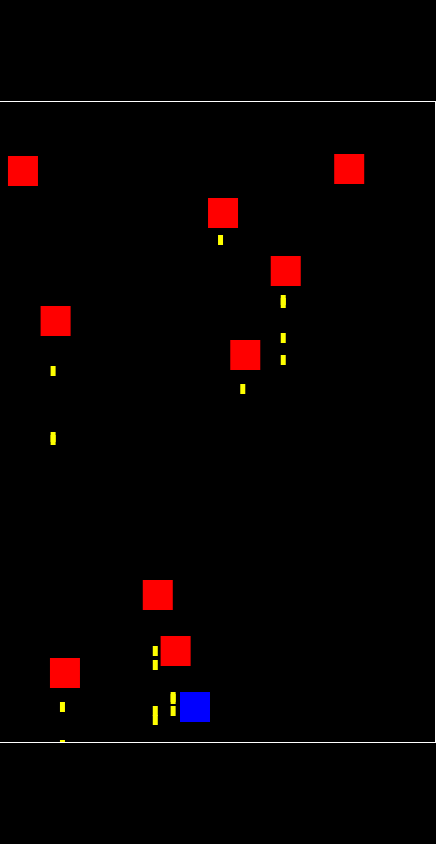
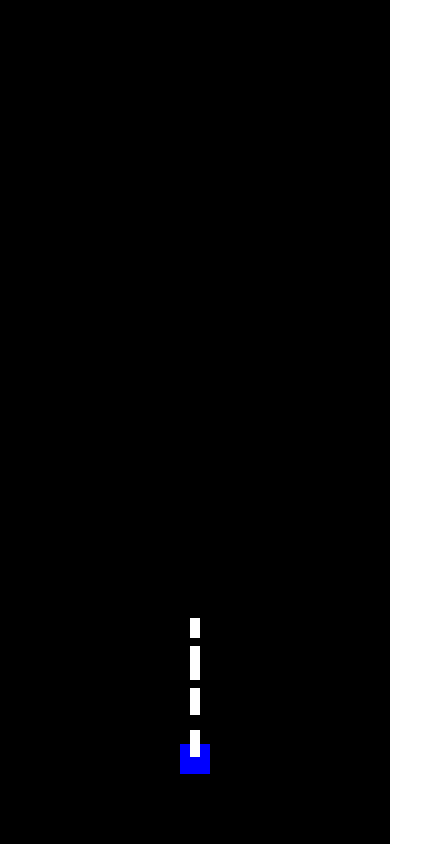
Before and after one commit to ryoo0930/testRepository, a plain HTML site: page index.html in a window 390 px wide. Shown: the whole page, 436 px wide, since content can reach past the window. Drawn offline with Linux system fonts and the light colour scheme.

Commit message:
Update 1
게임 오버시 다시 시작.
플레이어 탄막 생성 및 자동 발사.
탄막 크기 조절.
Pc와 모바일 환경에서의 조작 방법 변경

```diff
--- a/game.js
+++ b/game.js
@@ -1,35 +1,97 @@
 const canvas = document.getElementById('gameCanvas');
 const ctx = canvas.getContext('2d');
 
-// 캔버스 크기 설정
-canvas.width = 480;
-canvas.height = 640;
+// 브라우저 창 크기에 맞게 캔버스 크기 조정
+function resizeCanvas() {
+    canvas.width = window.innerWidth;
+    canvas.height = window.innerHeight;
+}
 
-const player = {
+window.addEventListener('resize', resizeCanvas);
+resizeCanvas();
+
+// 게임 상태 초기화
+let player, playerBullets, enemies, enemyBullets, keys;
+let isDragging = false; // 드래그 상태를 나타내는 변수
+let offsetX, offsetY; // 플레이어를 터치할 때의 오프셋 값
+
+function initGame() {
+    player = {
         x: canvas.width / 2 - 15,
-    y: canvas.height - 50,
+        y: canvas.height - 100,
         width: 30,
         height: 30,
         speed: 5,
         color: 'blue',
-    moveLeft: false,
-    moveRight: false
+        canShoot: true,  // 발사 가능 여부
+        shootCooldown: 100 // 탄막 재발사 대기 시간 (ms)
     };
 
-const bullets = [];
-const enemies = [];
-const enemyBullets = [];
-const keys = {};
+    playerBullets = [];
+    enemies = [];
+    enemyBullets = [];
+    keys = {}; // 키보드 입력 상태 저장
 
-// 플레이어 이동 처리
-document.addEventListener('keydown', (event) => {
-    keys[event.key] = true;
-});
+    // 플레이어의 자동 발사
+    setInterval(shootBullet, player.shootCooldown);
+}
 
-document.addEventListener('keyup', (event) => {
-    keys[event.key] = false;
-});
+// 터치 이벤트 핸들러 추가 (모바일용)
+canvas.addEventListener('touchstart', handleTouchStart);
+canvas.addEventListener('touchmove', handleTouchMove);
+canvas.addEventListener('touchend', handleTouchEnd);
 
+// 키보드 이벤트 핸들러 추가 (PC용)
+window.addEventListener('keydown', handleKeyDown);
+window.addEventListener('keyup', handleKeyUp);
+
+function handleKeyDown(e) {
+    keys[e.key] = true; // 키보드 키 상태 저장
+}
+
+function handleKeyUp(e) {
+    keys[e.key] = false; // 키보드 키 상태 해제
+}
+
+function handleTouchStart(e) {
+    const touch = e.touches[0];
+    const touchX = touch.clientX;
+    const touchY = touch.clientY;
+
+    // 플레이어를 터치했는지 확인
+    if (
+        touchX >= player.x &&
+        touchX <= player.x + player.width &&
+        touchY >= player.y &&
+        touchY <= player.y + player.height
+    ) {
+        isDragging = true;
+        // 터치한 지점과 플레이어의 위치 차이를 저장 (오프셋)
+        offsetX = touchX - player.x;
+        offsetY = touchY - player.y;
+    }
+}
+
+function handleTouchMove(e) {
+    if (isDragging) {
+        const touch = e.touches[0];
+        // 플레이어 위치를 드래그하는 터치 위치로 설정
+        player.x = touch.clientX - offsetX;
+        player.y = touch.clientY - offsetY;
+
+        // 플레이어가 화면 밖으로 나가지 않도록 처리
+        if (player.x < 0) player.x = 0;
+        if (player.x + player.width > canvas.width) player.x = canvas.width - player.width;
+        if (player.y < 0) player.y = 0;
+        if (player.y + player.height > canvas.height) player.y = canvas.height - player.height;
+    }
+}
+
+function handleTouchEnd() {
+    isDragging = false;
+}
+
+// 플레이어 움직임 처리 (PC용 키보드 입력)
 function movePlayer() {
     if (keys['ArrowLeft'] && player.x > 0) {
         player.x -= player.speed;
@@ -37,6 +99,45 @@ function movePlayer() {
     if (keys['ArrowRight'] && player.x < canvas.width - player.width) {
         player.x += player.speed;
     }
+    if (keys['ArrowUp'] && player.y > 0) {
+        player.y -= player.speed;
+    }
+    if (keys['ArrowDown'] && player.y < canvas.height - player.height) {
+        player.y += player.speed;
+    }
+}
+
+// 플레이어 탄막 자동 발사
+function shootBullet() {
+    const bullet = {
+        x: player.x + player.width / 2 - 5,
+        y: player.y,
+        width: 10,
+        height: 20,
+        speed: 7,
+        color: 'white'
+    };
+    playerBullets.push(bullet);
+}
+
+function updatePlayerBullets() {
+    for (let i = 0; i < playerBullets.length; i++) {
+        const bullet = playerBullets[i];
+        bullet.y -= bullet.speed;
+
+        // 화면을 넘어가면 탄막 제거
+        if (bullet.y < 0) {
+            playerBullets.splice(i, 1);
+            i--;
+        }
+    }
+}
+
+function drawPlayerBullets() {
+    playerBullets.forEach((bullet) => {
+        ctx.fillStyle = bullet.color;
+        ctx.fillRect(bullet.x, bullet.y, bullet.width, bullet.height);
+    });
 }
 
 // 적 생성
@@ -52,13 +153,13 @@ function createEnemy() {
     enemies.push(enemy);
 }
 
-// 탄막 발사 (적의 총알)
+// 적의 총알 발사
 function fireBullet(enemy) {
     const bullet = {
         x: enemy.x + enemy.width / 2 - 5,
         y: enemy.y + enemy.height,
-        width: 5,
-        height: 10,
+        width: 10,
+        height: 20,
         speed: 3,
         color: 'yellow'
     };
@@ -66,9 +167,11 @@ function fireBullet(enemy) {
 }
 
 function updateBullets() {
+    // 적의 탄막 업데이트
     for (let i = 0; i < enemyBullets.length; i++) {
         const bullet = enemyBullets[i];
         bullet.y += bullet.speed;
+
         if (bullet.y > canvas.height) {
             enemyBullets.splice(i, 1);
             i--;
@@ -92,7 +195,6 @@ function drawEnemies() {
         }
 
         if (enemy.y > canvas.height) {
-            // 화면을 넘어가면 제거
             const index = enemies.indexOf(enemy);
             enemies.splice(index, 1);
         }
@@ -106,8 +208,64 @@ function drawBullets() {
     });
 }
 
-// 충돌 감지
+// 충돌 감지 (적과 플레이어, 적과 플레이어 탄막, 플레이어 탄막과 적 탄막)
 function checkCollisions() {
+    // 적과 플레이어 탄막의 충돌 체크
+    for (let i = 0; i < enemies.length; i++) {
+        const enemy = enemies[i];
+        for (let j = 0; j < playerBullets.length; j++) {
+            const bullet = playerBullets[j];
+            if (
+                bullet.x < enemy.x + enemy.width &&
+                bullet.x + bullet.width > enemy.x &&
+                bullet.y < enemy.y + enemy.height &&
+                bullet.y + bullet.height > enemy.y
+            ) {
+                // 적이 플레이어 탄막에 맞으면 제거
+                enemies.splice(i, 1);
+                playerBullets.splice(j, 1);
+                i--;
+                j--;
+                break;
+            }
+        }
+    }
+
+    // 플레이어 탄막과 적 탄막의 충돌 체크
+    for (let i = 0; i < playerBullets.length; i++) {
+        const playerBullet = playerBullets[i];
+        for (let j = 0; j < enemyBullets.length; j++) {
+            const enemyBullet = enemyBullets[j];
+            if (
+                playerBullet.x < enemyBullet.x + enemyBullet.width &&
+                playerBullet.x + playerBullet.width > enemyBullet.x &&
+                playerBullet.y < enemyBullet.y + enemyBullet.height &&
+                playerBullet.y + playerBullet.height > enemyBullet.y
+            ) {
+                // 두 탄막이 부딪히면 제거
+                playerBullets.splice(i, 1);
+                enemyBullets.splice(j, 1);
+                i--;
+                j--;
+                break;
+            }
+        }
+    }
+
+    // 플레이어와 적의 충돌 체크 (적과 직접 부딫히면 게임 오버)
+    for (let i = 0; i < enemies.length; i++) {
+        const enemy = enemies[i];
+        if (
+            player.x < enemy.x + enemy.width &&
+            player.x + player.width > enemy.x &&
+            player.y < enemy.y + enemy.height &&
+            player.y + player.height > enemy.y
+        ) {
+            gameOver(); // 적과 충돌하면 게임 오버
+        }
+    }
+
+    // 플레이어와 적 탄막의 충돌 체크
     for (let i = 0; i < enemyBullets.length; i++) {
         const bullet = enemyBullets[i];
         if (
@@ -116,18 +274,32 @@ function checkCollisions() {
             bullet.y < player.y + player.height &&
             bullet.y + bullet.height > player.y
         ) {
-            alert("게임 오버!");
-            document.location.reload();
+            gameOver();
         }
     }
 }
 
+// 게임 오버 처리
+function gameOver() {
+    alert("게임 오버!");
+    resetGame();
+}
+
+// 게임 초기화
+function resetGame() {
+    initGame();
+}
+
 // 게임 루프
 function gameLoop() {
-    ctx.clearRect(0, 0, canvas.width, canvas.height);
+    // 배경을 검은색으로 설정
+    ctx.fillStyle = 'black';
+    ctx.fillRect(0, 0, canvas.width, canvas.height);
 
-    movePlayer();
+    movePlayer(); // 키보드 또는 터치로 플레이어 이동
     drawPlayer();
+    updatePlayerBullets();
+    drawPlayerBullets();
 
     if (Math.random() < 0.02) {
         createEnemy();
@@ -142,4 +314,5 @@ function gameLoop() {
 }
 
 // 게임 시작
+initGame();
 gameLoop();
--- a/style.css
+++ b/style.css
@@ -1,13 +1,13 @@
-body {
+html, body {
     margin: 0;
     padding: 0;
+    height: 100%;
     display: flex;
     justify-content: center;
     align-items: center;
-    height: 100vh;
-    background-color: #000;
+    overflow: hidden;
 }
 
 canvas {
-    border: 1px solid white;
+    display: block;
 }
```
Lines whose indentation alone changed are shown as unchanged.
